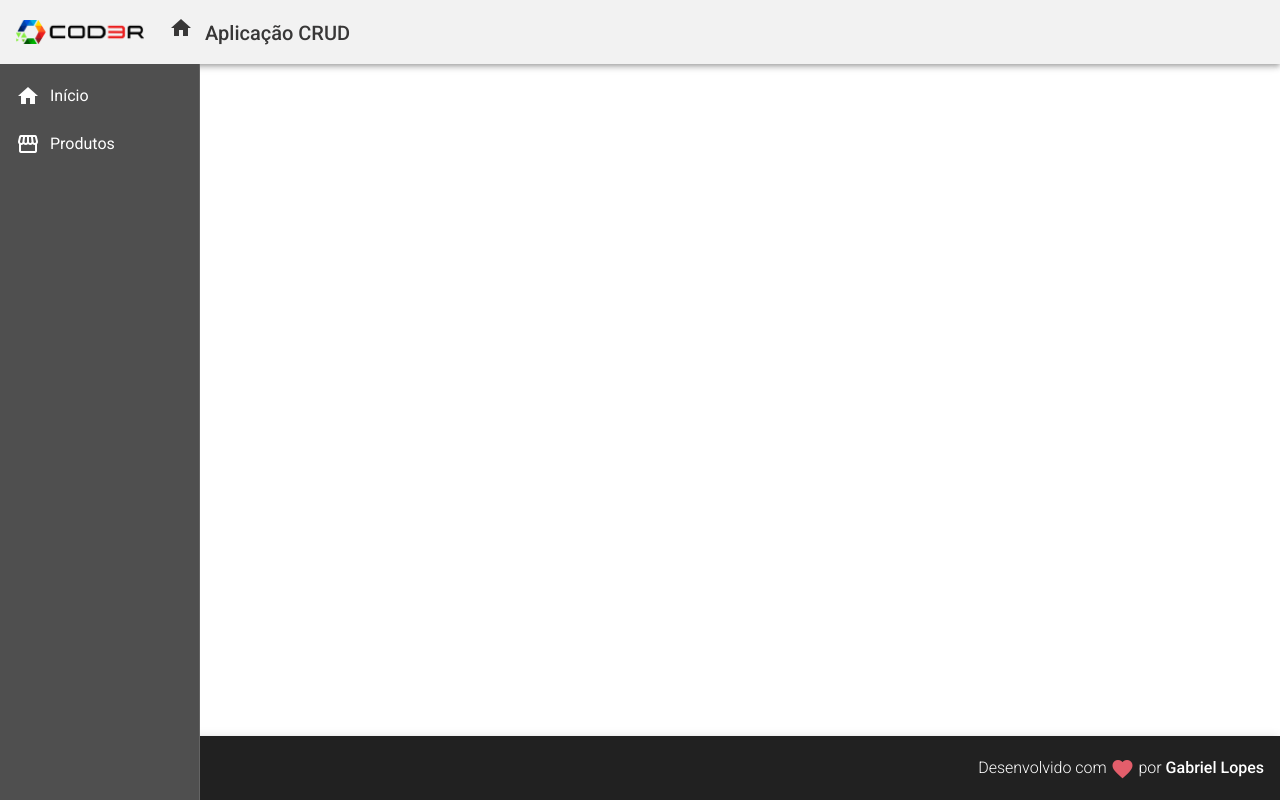
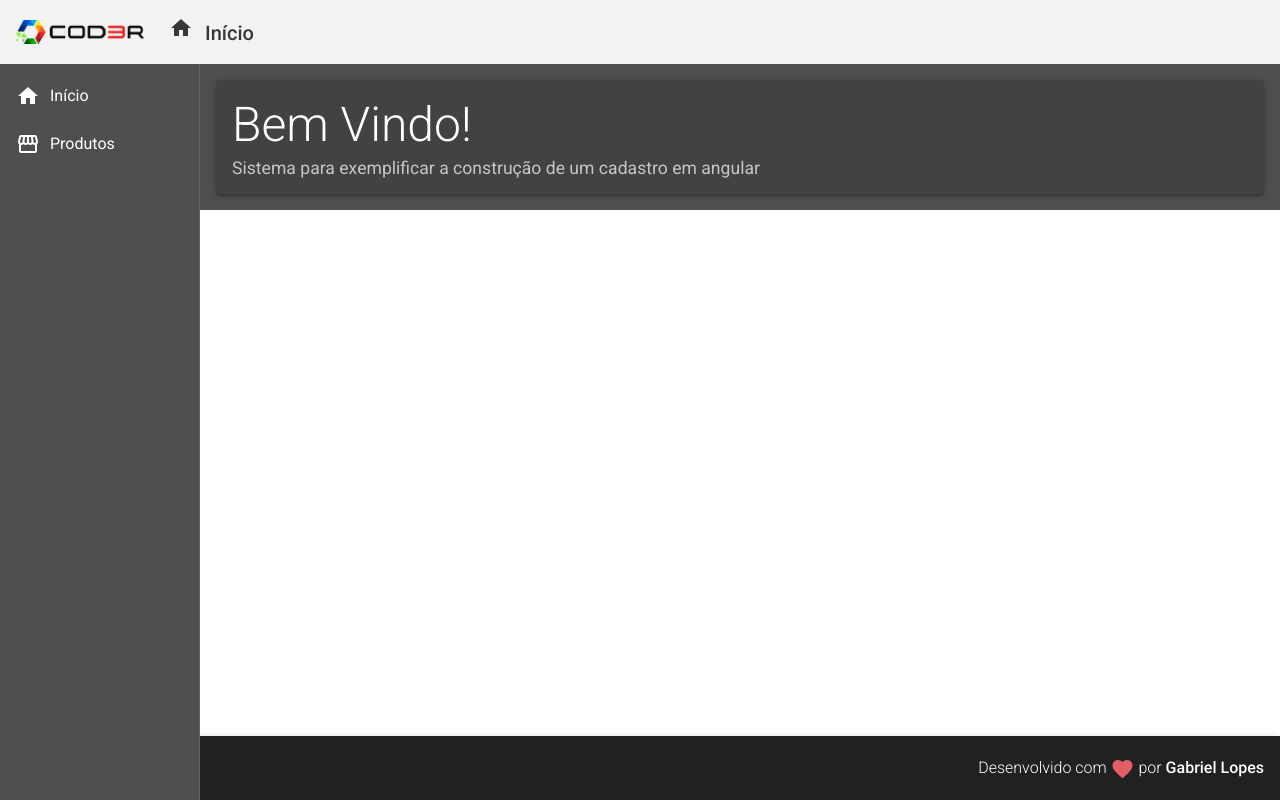
Before and after one commit to tocalopes/Angular-Essentials, an Angular app in the folder frontend/: page / in a window 1280 px wide. Built offline with nearby package versions, Linux system fonts and the light colour scheme.

Commit message:
adição do componente home

```diff
--- a/frontend/src/app/components/template/header/header.component.html
+++ b/frontend/src/app/components/template/header/header.component.html
@@ -10,7 +10,7 @@
         <i class="material-icons">
             home
         </i>
-        Aplicação CRUD
+        Início
     </span>
 
 
--- a/frontend/src/app/components/template/nav/nav.component.css
+++ b/frontend/src/app/components/template/nav/nav.component.css
@@ -10,3 +10,8 @@
 .sidenav i {
     padding-right: 10px;
 }
+
+.content {
+    background-color: #4F4F4F;
+    padding: 16px;
+}
--- a/frontend/src/app/components/template/nav/nav.component.html
+++ b/frontend/src/app/components/template/nav/nav.component.html
@@ -9,4 +9,9 @@
             </a>
         </mat-nav-list>
     </mat-sidenav>
+
+    <mat-sidenav-content class="content">
+        <app-home></app-home>
+    </mat-sidenav-content>
+
 </mat-sidenav-container>
--- /dev/null
+++ b/frontend/src/app/views/home/home.component.css
@@ -0,0 +1,9 @@
+.title{
+    font-size: 3rem; /* Rem => Tamanho relativo a fonte padrão do browser*/
+    font-weight: 300;
+    line-height: 1.2;
+}
+
+.home .subtitle {
+    font-size: 1.1rem;
+}
--- /dev/null
+++ b/frontend/src/app/views/home/home.component.html
@@ -0,0 +1,8 @@
+<mat-card class="home mat-elevation-z3">
+    <mat-card-title class="title">
+        Bem Vindo!
+    </mat-card-title>
+    <mat-card-subtitle class = "subtitle">
+        Sistema para exemplificar a construção de um cadastro em angular
+    </mat-card-subtitle>
+</mat-card>
--- /dev/null
+++ b/frontend/src/app/views/home/home.component.ts
@@ -0,0 +1,15 @@
+import { Component, OnInit } from '@angular/core';
+
+@Component({
+  selector: 'app-home',
+  templateUrl: './home.component.html',
+  styleUrls: ['./home.component.css']
+})
+export class HomeComponent implements OnInit {
+
+  constructor() { }
+
+  ngOnInit(): void {
+  }
+
+}
```
Also changed, not shown: frontend/src/app/app.module.ts (+6 -2 lines), 1 other file (tests, documents, lock files or other folders).
